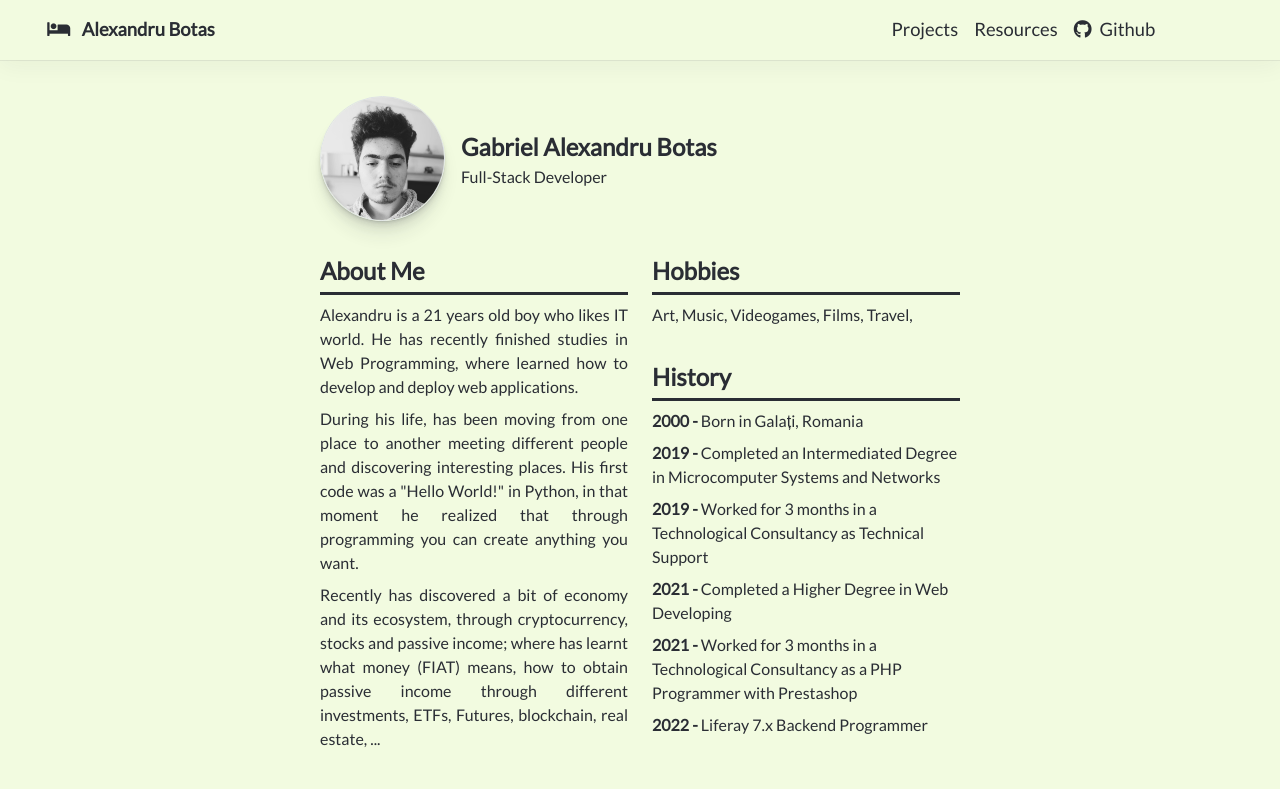
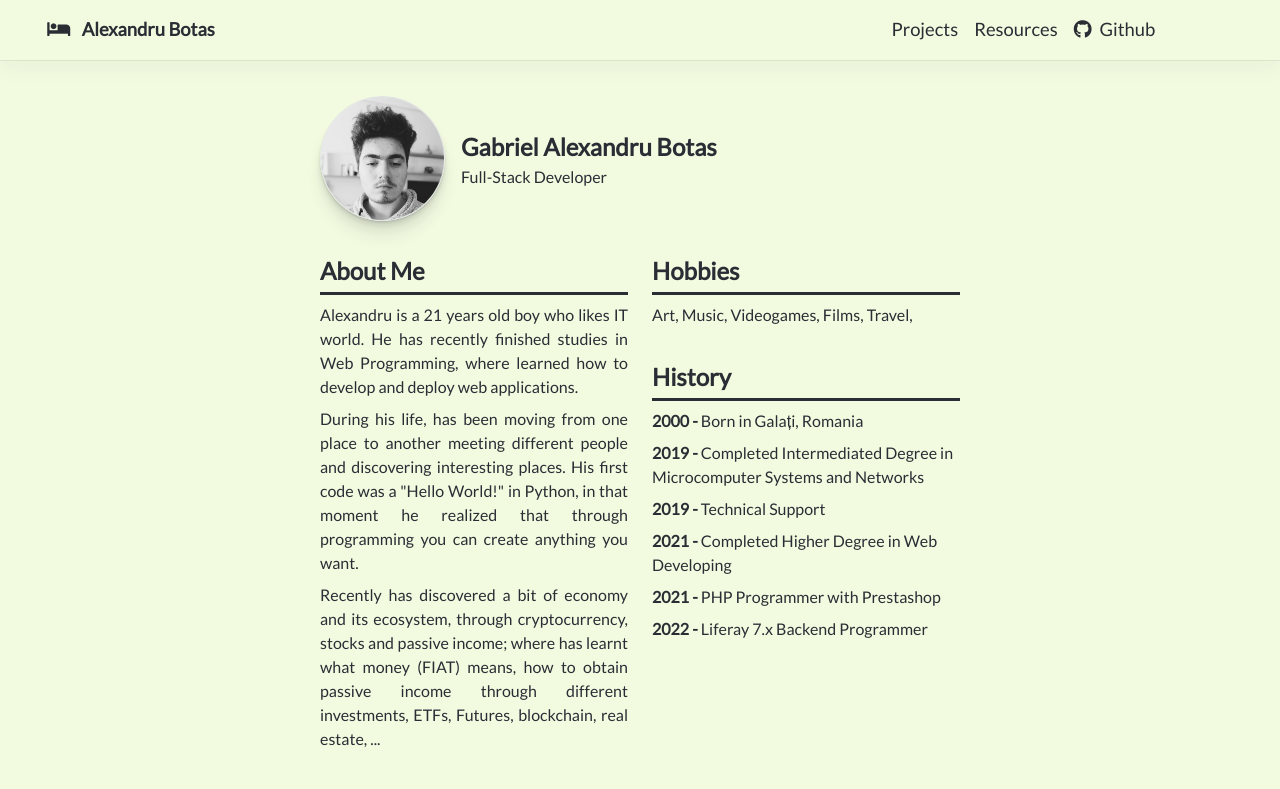
Before and after one commit to alxandruu/portfolio, an Angular app: page / in a window 1280 px wide. Shown: the top 789 px of the page. Built offline with nearby package versions, Linux system fonts and the light colour scheme.

Commit message:
Small Fix

```diff
--- a/src/app/_components/resources/resources.component.scss
+++ b/src/app/_components/resources/resources.component.scss
@@ -184,7 +184,7 @@ a {
             &:hover {
                 cursor: pointer;
                 transform: translateX(25px);
-                transition: transform 0.4s ease;
+                transition: transform 0.4s 0.25s ease;
             }
 
             img {
--- a/src/assets/data/profile.json
+++ b/src/assets/data/profile.json
@@ -31,19 +31,19 @@
                 },
                 {
                     "year": "2019",
-                    "text": "Completed an Intermediated Degree in Microcomputer Systems and Networks"
+                    "text": "Completed Intermediated Degree in Microcomputer Systems and Networks"
                 },
                 {
                     "year": "2019",
-                    "text": "Worked for 3 months in a Technological Consultancy as Technical Support"
+                    "text": "Technical Support"
                 },
                 {
                     "year": "2021",
-                    "text": "Completed a Higher Degree in Web Developing"
+                    "text": "Completed Higher Degree in Web Developing"
                 },
                 {
                     "year": "2021",
-                    "text": "Worked for 3 months in a Technological Consultancy as a PHP Programmer with Prestashop"
+                    "text": "PHP Programmer with Prestashop"
                 },
                 {
                     "year": "2022",
@@ -104,19 +104,19 @@
                 },
                 {
                     "year": "2019",
-                    "text": "Completado un CFGM en Sistemas Microinformáticos y Redes"
+                    "text": "Completado CFGM en Sistemas Microinformáticos y Redes"
                 },
                 {
                     "year": "2019",
-                    "text": "Trabajar durante 3 meses en una Consultoría Tecnológica como Soporte Técnico"
+                    "text": "Soporte Técnico en una Consultoría IT"
                 },
                 {
                     "year": "2021",
-                    "text": "Completado un CFGS en Desarrollo de Aplicaciones Web"
+                    "text": "Completado CFGS en Desarrollo de Aplicaciones Web"
                 },
                 {
                     "year": "2021",
-                    "text": "Trabajar durante 3 meses en una Consultoría Tecnológica como Programador PHP con Prestashop"
+                    "text": "Programador PHP con Prestashop"
                 },
                 {
                     "year": "2022",
```
